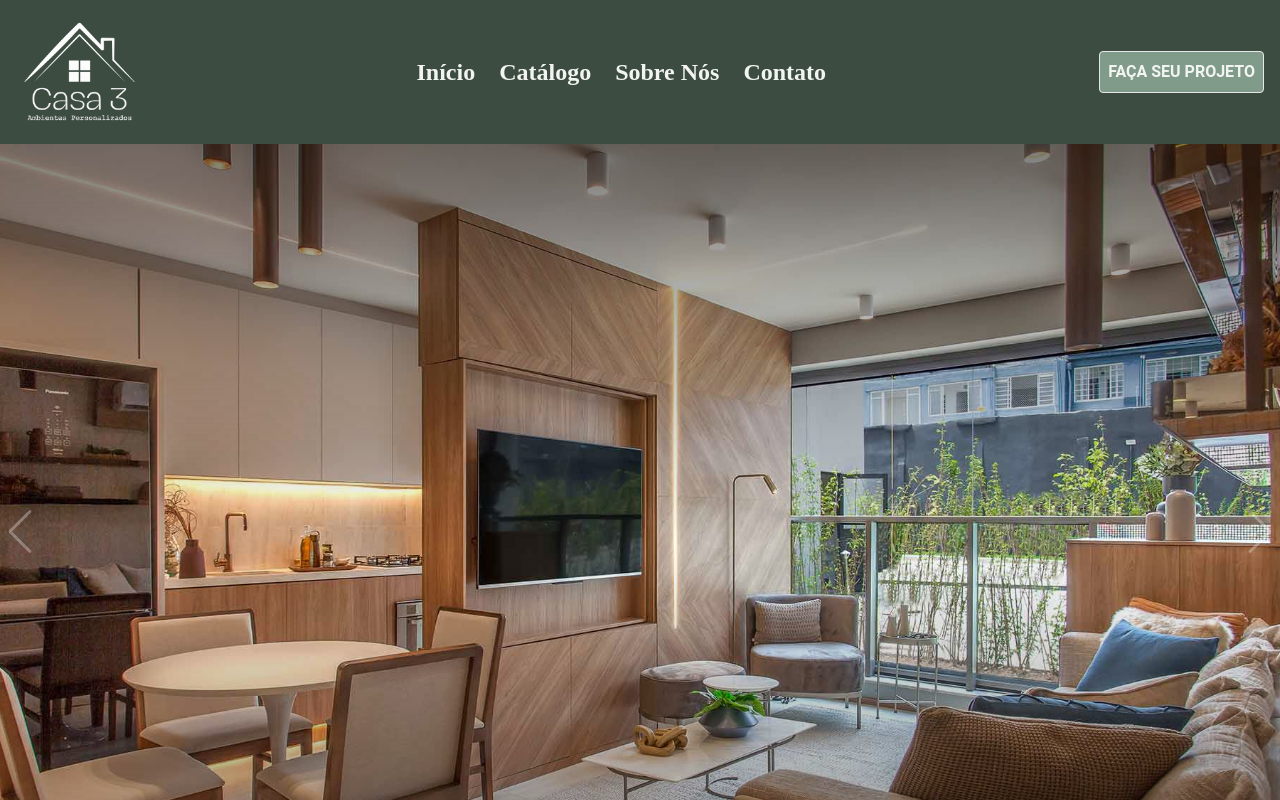
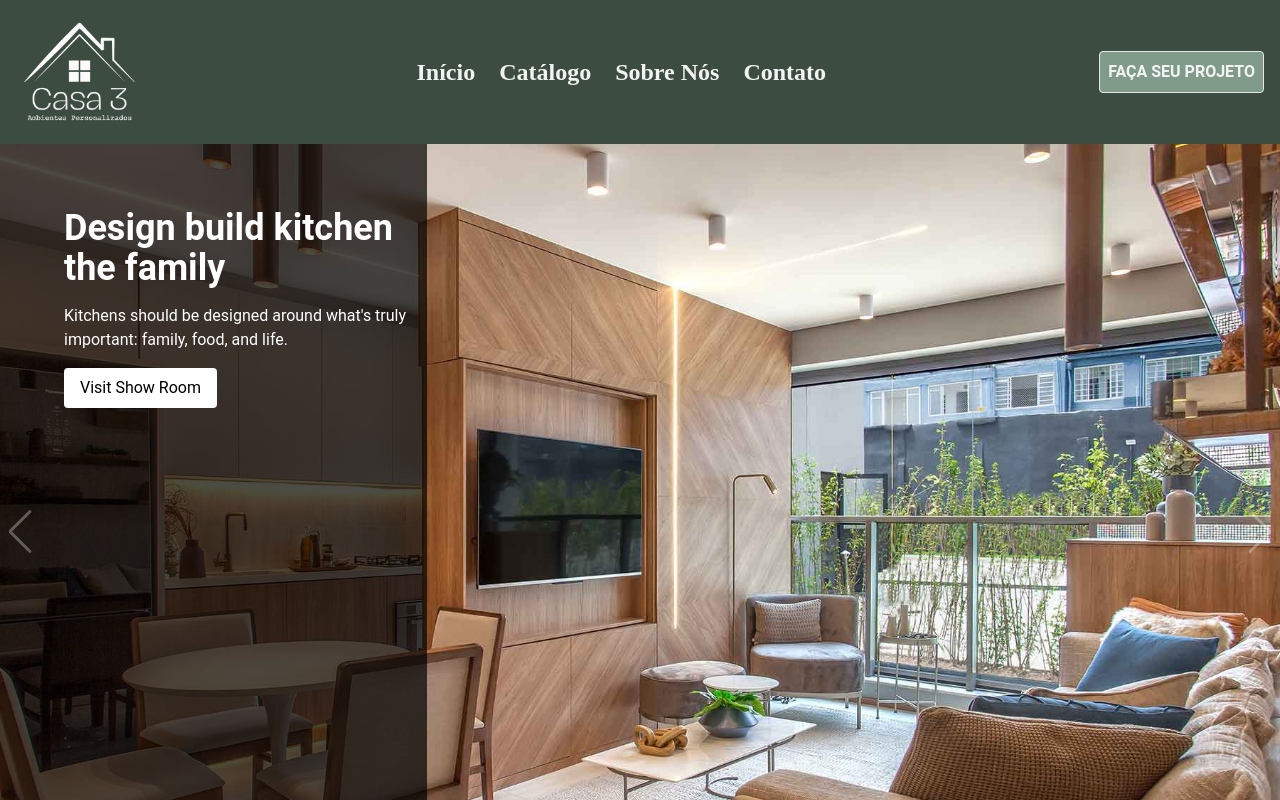
Before and after one commit to GeancarloBastos/ProjetoCasa3, a Next.js app in the folder front/: page / in a window 1280 px wide. Shown: the top 800 px of the page. Built offline with nearby package versions, Linux system fonts and the light colour scheme.

Commit message:
Alteração no Carousel

```diff
--- a/front/src/components/Carousel.tsx
+++ b/front/src/components/Carousel.tsx
@@ -16,7 +16,7 @@ const slides = [
 
 export default function Carousel() {
   return (
-    <div className="relative h-screen object-cover bg-gradient">
+    <div className="relative h-screen object-cover">
       <Swiper
         modules={[Navigation, Pagination]}
         spaceBetween={0}
@@ -27,9 +27,16 @@ export default function Carousel() {
         className="h-full w-full"
       >
         {slides.map((slide, index) => (
-          <SwiperSlide key={index} className="flex justify-center items-center">
+          <SwiperSlide key={index} className="relative flex justify-center items-center">
             <img src={slide} alt={`Slide ${index}`} className="w-full h-full object-cover" />
-            <div className="absolute inset-0 bg-gradient-to-t from-black via-transparent to-black opacity-50"></div>
+            {/* Adiciona a sobreposição sólida à esquerda */}
+            <div className="absolute inset-y-0 left-0 w-1/3 bg-black opacity-70"></div>
+            {/* Texto sobre a imagem */}
+            <div className="absolute left-0 top-0 p-16 text-white z-10 max-w-lg">
+              <h2 className="text-4xl font-bold mb-4">Design build kitchen the family</h2>
+              <p className="mb-4">Kitchens should be designed around what's truly important: family, food, and life.</p>
+              <button className="bg-white text-black py-2 px-4 rounded">Visit Show Room</button>
+            </div>
           </SwiperSlide>
         ))}
       </Swiper>
```
